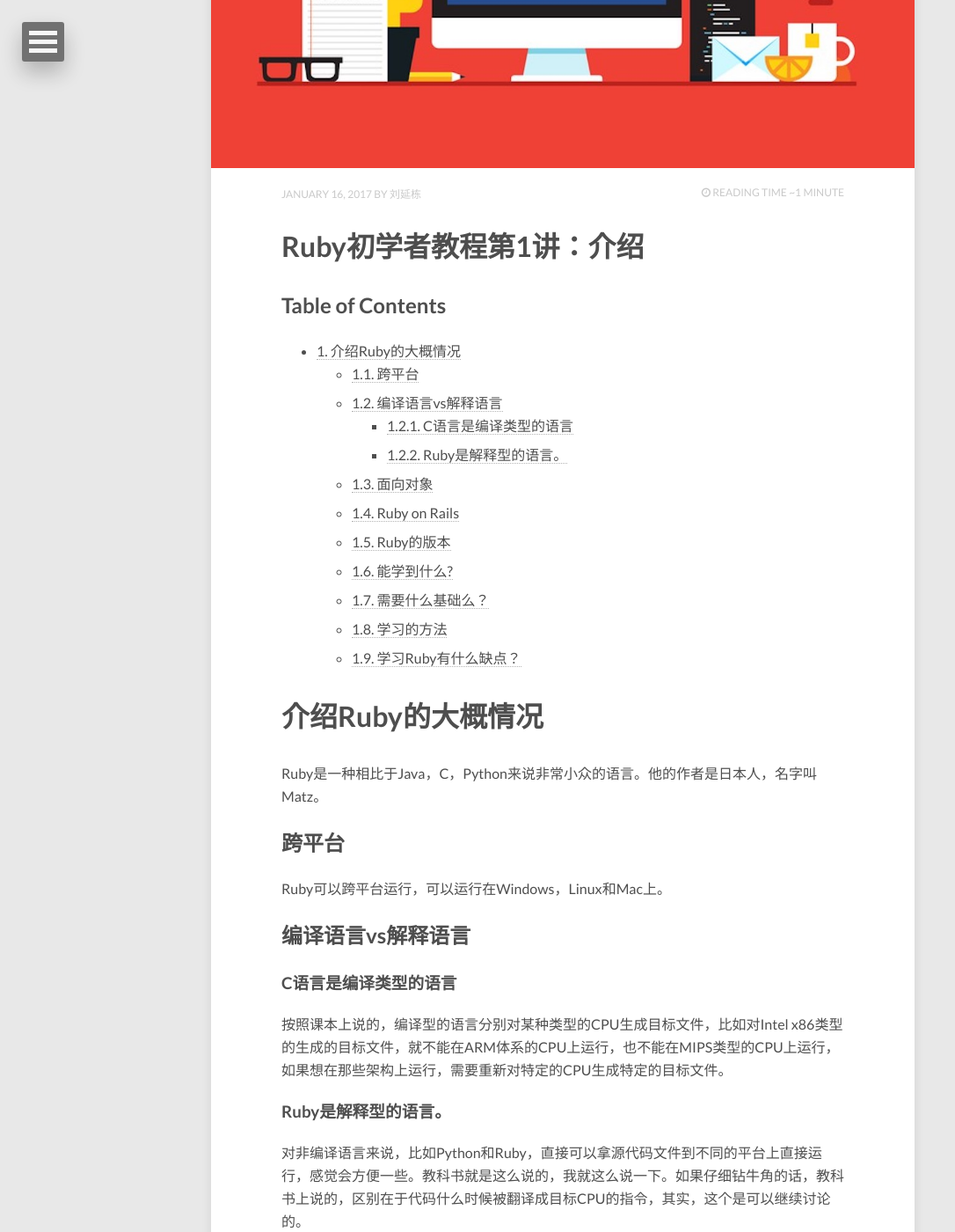
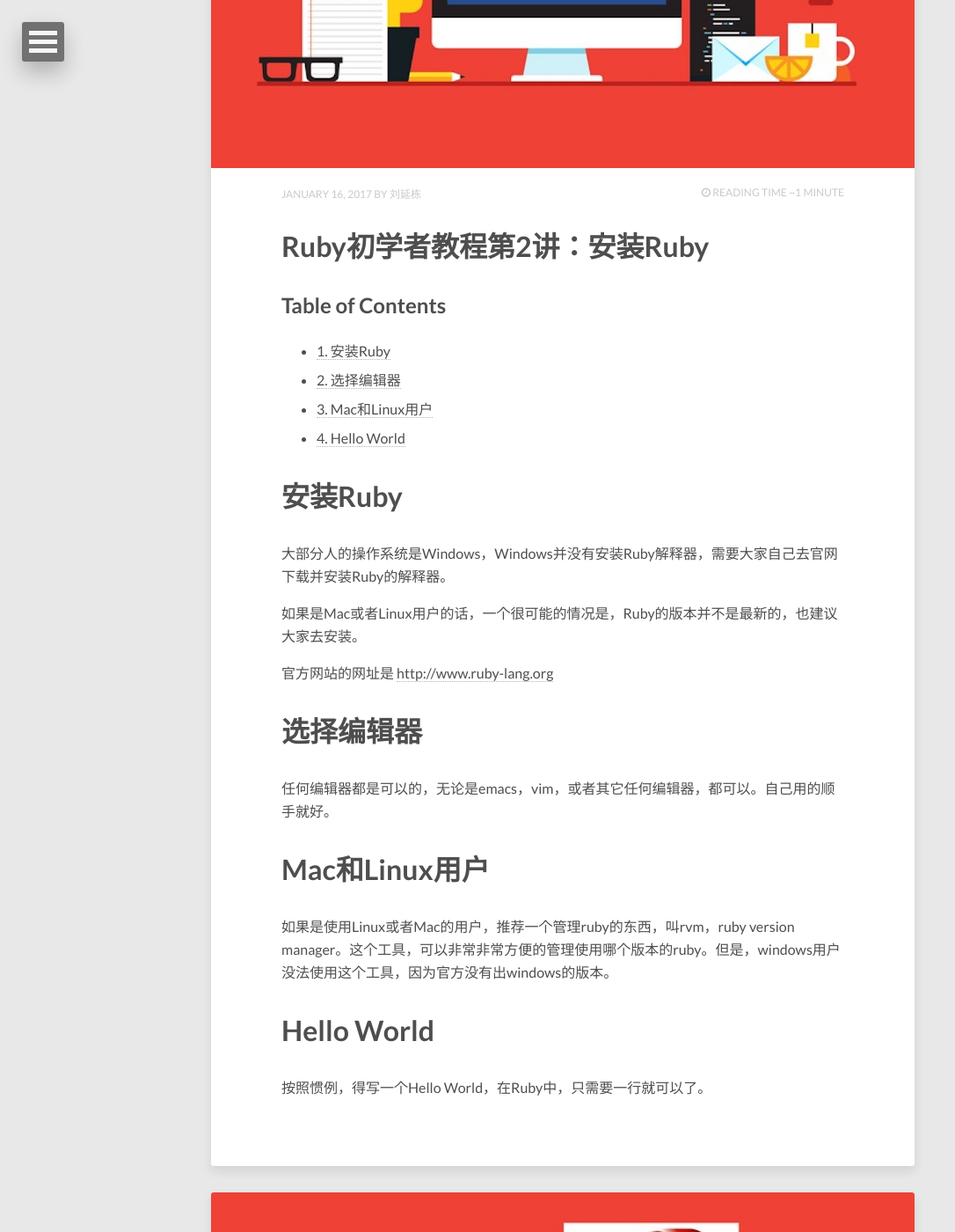
Before and after one commit to snowdj/econapple, a Jekyll site: the page built from index.html, in a window 1280 px wide and 1400 px high, scrolled down 709 px. Shown: the whole window at 88% size, without its empty margins (0-1086 px from the left). Built offline with Jekyll 4.4.1, drawn with Linux system fonts in a browser that asks for light colours; nearby versions of some CDN libraries; the list of posts is cut into pages by our own code; some of the changed text lies outside the part shown.

Commit message:
添加Ruby02

```diff
--- a/_posts/2017-01-16-Ruby-for-Beginners-01.md
+++ b/_posts/2017-01-16-Ruby-for-Beginners-01.md
@@ -2,7 +2,7 @@
 layout: post
 title: Ruby初学者教程第1讲：介绍
 description: "Sample post with a background image CSS override."
-tags: [sample post]
+tags: [ruby]
 image:
   feature: ruby.jpg
   background: xuanzhi.png
--- /dev/null
+++ b/_posts/2017-01-16-Ruby-for-Beginners-02.md
@@ -0,0 +1,41 @@
+---
+layout: post
+title: Ruby初学者教程第2讲：安装Ruby
+description: "Sample post with a background image CSS override."
+tags: [ruby]
+image:
+  feature: ruby.jpg
+  background: xuanzhi.png
+---
+
+<div id="table-of-contents">
+<h2>Table of Contents</h2>
+<div id="text-table-of-contents">
+<ul>
+<li><a href="#sec-1">1. 安装Ruby</a></li>
+<li><a href="#sec-2">2. 选择编辑器</a></li>
+<li><a href="#sec-3">3. Mac和Linux用户</a></li>
+<li><a href="#sec-4">4. Hello World</a></li>
+</ul>
+</div>
+</div>
+
+# 安装Ruby<a id="sec-1" name="sec-1"></a>
+
+大部分人的操作系统是Windows，Windows并没有安装Ruby解释器，需要大家自己去官网下载并安装Ruby的解释器。
+
+如果是Mac或者Linux用户的话，一个很可能的情况是，Ruby的版本并不是最新的，也建议大家去安装。
+
+官方网站的网址是 <http://www.ruby-lang.org>
+
+# 选择编辑器<a id="sec-2" name="sec-2"></a>
+
+任何编辑器都是可以的，无论是emacs，vim，或者其它任何编辑器，都可以。自己用的顺手就好。
+
+# Mac和Linux用户<a id="sec-3" name="sec-3"></a>
+
+如果是使用Linux或者Mac的用户，推荐一个管理ruby的东西，叫rvm，ruby version manager。这个工具，可以非常非常方便的管理使用哪个版本的ruby。但是，windows用户没法使用这个工具，因为官方没有出windows的版本。
+
+# Hello World<a id="sec-4" name="sec-4"></a>
+
+按照惯例，得写一个Hello World，在Ruby中，只需要一行就可以了。
```
